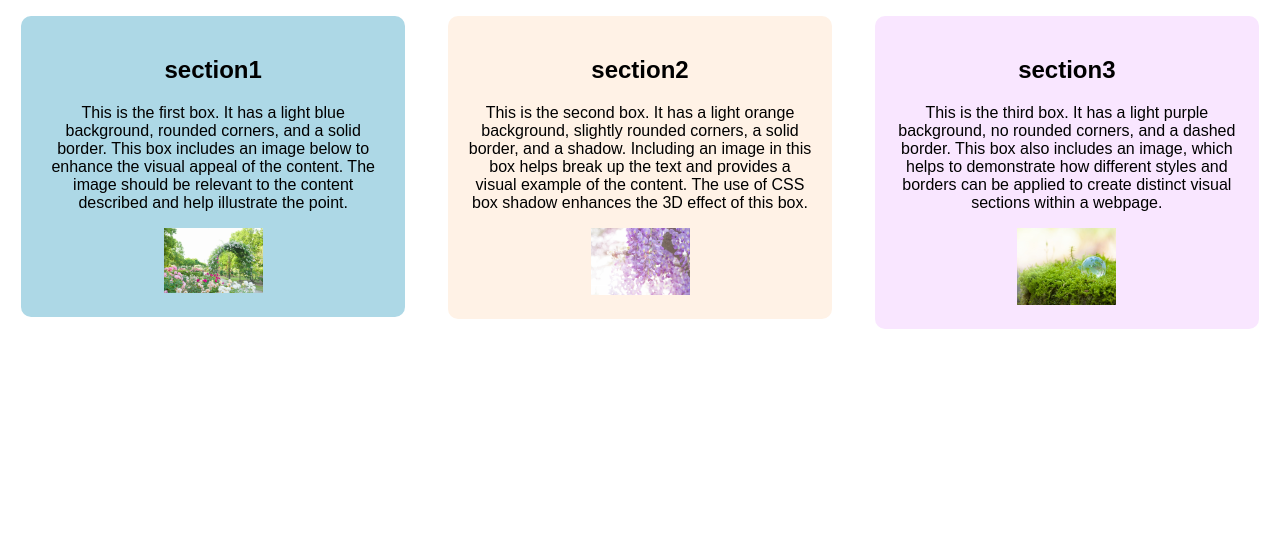
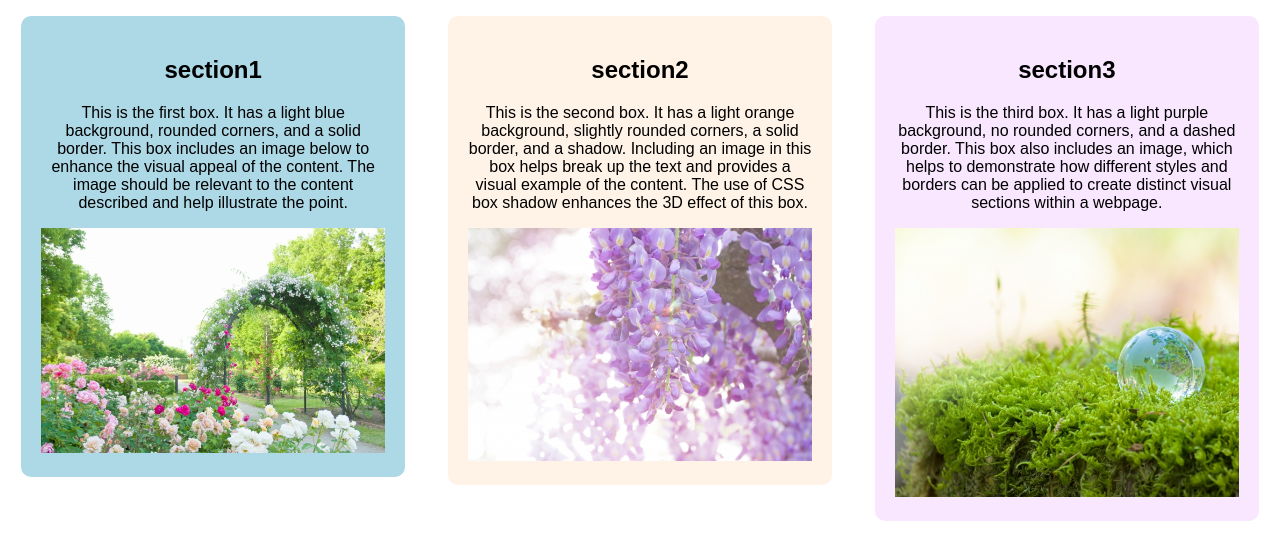
Before and after one commit to c3230400naitoyusei/www4545, a plain HTML site: page kadai1201/index.html in a window 1280 px wide. Shown: the part 80-640 px from the top of the page. Drawn offline with Linux system fonts and the light colour scheme.

Commit message:
update hikamani_mania

```diff
--- a/kadai1201/index.html
+++ b/kadai1201/index.html
@@ -371,7 +371,7 @@
         <p>This is the first box. It has a light blue background, rounded corners, and a solid border. This box includes an image below to
             enhance the visual appeal of the content. The image should be relevant to the content described and help illustrate the point.
         </p>
-        <img src="images/box1.jpg" width="99">
+        <img src="images/box1.jpg">
     </div>
 
     <div id="box2">
@@ -380,7 +380,7 @@
             image in this box helps break up the text and provides a visual example of the content. The use of CSS box shadow enhances the
             3D effect of this box.
         </p>
-        <img src="images/box2.jpg" width="99">
+        <img src="images/box2.jpg">
     </div>
 
     <div id="box3">
@@ -388,7 +388,7 @@
         <p>This is the third box. It has a light purple background, no rounded corners, and a dashed border. This box also includes an image,
             which helps to demonstrate how different styles and borders can be applied to create distinct visual sections within a webpage.
         </p>
-        <img src="images/box3.jpg"width="99">
+        <img src="images/box3.jpg">
     </div>
 </body>
 </html>
```
